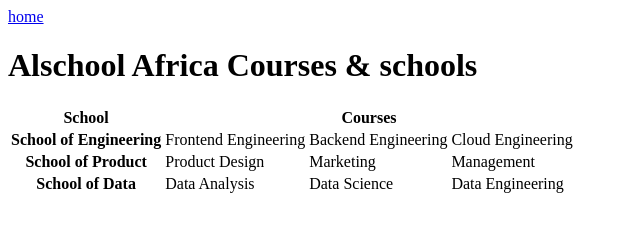
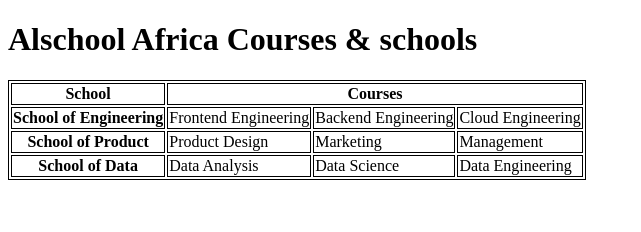
Before and after one commit to Favpatrick01/assignment-2, a plain HTML site: page table.html in a window 1280 px wide. Shown: the whole page, without its empty margins (0-641 px from the left). Drawn offline with Linux system fonts and the light colour scheme.

Commit message:
added css

```diff
--- a/table.html
+++ b/table.html
@@ -5,9 +5,14 @@
     <meta name="viewport" content="width=device-width, initial-scale=1.0">
     <title>Altschool Africa School and courses</title>
 </head>
+<style>
+table, th, td {
+  border: 1px solid black;
 
+}
+
+</style>
 <body>
-    <a href="index.html">home</a>
 
 <h1>Alschool Africa Courses & schools</h1>
 
```
